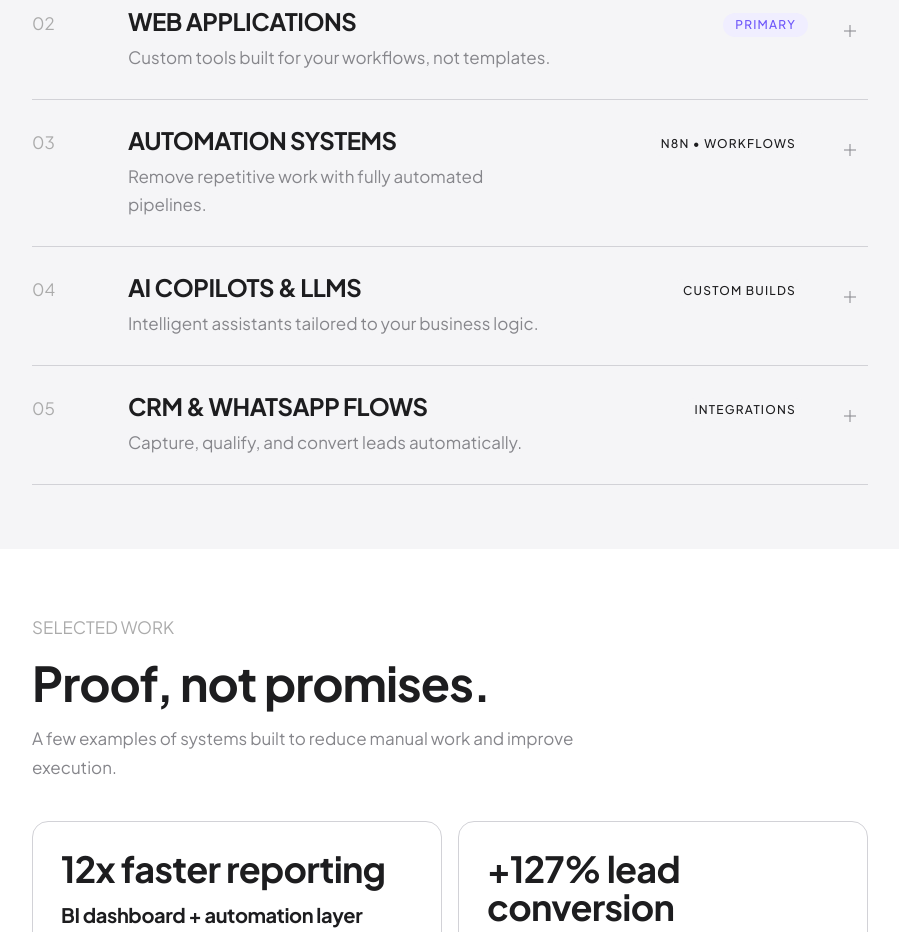
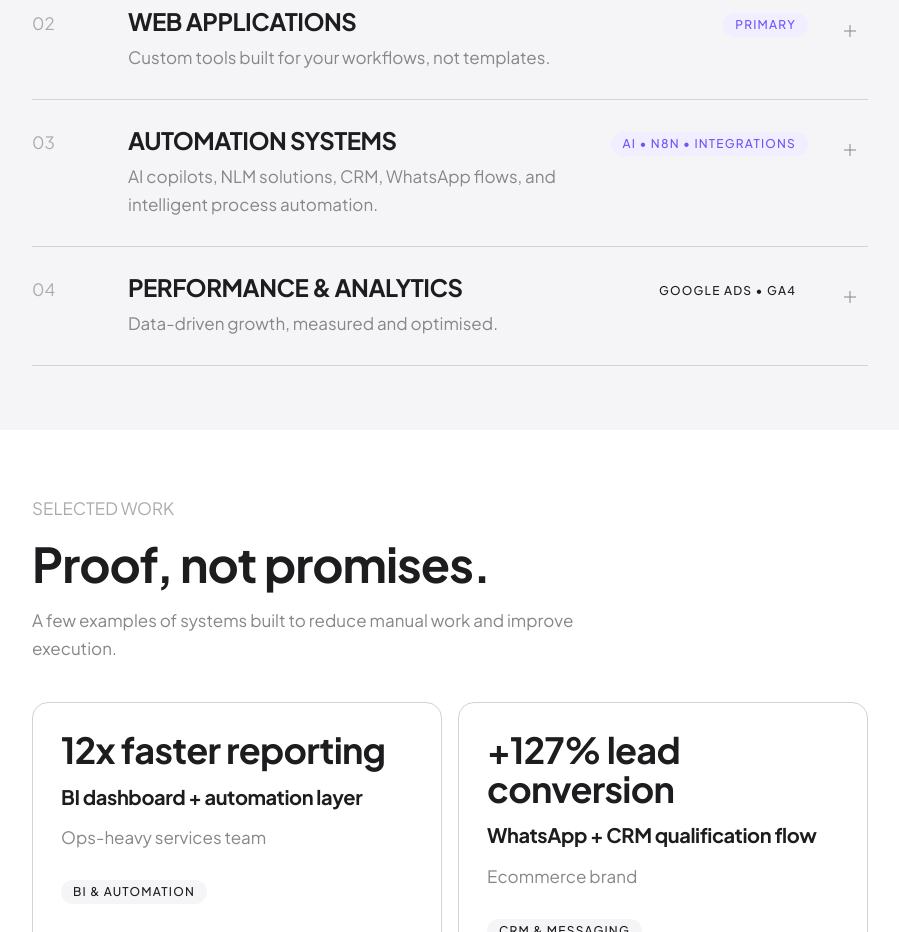
Before and after one commit to insidedopamineacademy-cmd/Business-Inside-Dopamine-Webapp, a Next.js app: page / in a window 1280 px wide. Shown: the part 1360-2292 px from the top of the page, without its empty margins (190-1089 px from the left). Built offline with nearby package versions, Linux system fonts and the light colour scheme; no server answers; the database is empty.

Commit message:
feat: service restructure — Performance & Analytics added, Automation expanded, legacy services consolidated

```diff
--- a/src/app/services/page.tsx
+++ b/src/app/services/page.tsx
@@ -23,19 +23,14 @@ const serviceBlocks = [
     description: "Custom tools for internal operations, team workflows, and client-facing utility.",
   },
   {
-    id: "strategy",
+    id: "automation",
     title: "Automation Systems",
-    description: "n8n-powered workflows and API automations that remove repetitive work.",
+    description: "AI copilots, NLM solutions, CRM systems, WhatsApp flows, n8n workflows, and intelligent process automation — our broadest and most capable service category.",
   },
   {
-    id: "ai-copilot",
-    title: "AI Copilots & LLMs",
-    description: "Custom AI systems trained around your business logic and internal use cases.",
-  },
-  {
-    id: "analytics",
-    title: "CRM & WhatsApp Flows",
-    description: "Lead capture, qualification, routing, and follow-up systems that run automatically.",
+    id: "performance-analytics",
+    title: "Performance & Analytics",
+    description: "Google Ads management, GA4, GTM, conversion tracking, and AI-powered campaign analysis — the full measurement and growth stack.",
   },
 ];
 
--- a/src/components/sections/ServicesSection.tsx
+++ b/src/components/sections/ServicesSection.tsx
@@ -36,29 +36,20 @@ const services: ServiceItem[] = [
   {
     number: "03",
     title: "AUTOMATION SYSTEMS",
-    description: "Remove repetitive work with fully automated pipelines.",
-    tag: "n8n • Workflows",
-    tagVariant: "default",
+    description: "AI copilots, NLM solutions, CRM, WhatsApp flows, and intelligent process automation.",
+    tag: "AI • n8n • Integrations",
+    tagVariant: "accent",
     detail:
-      "Automation systems connect repetitive tasks, approvals, data movement, and downstream actions into one dependable workflow. The result is less manual coordination, fewer dropped steps, and more consistent outcomes across operations. We design these flows to be resilient, auditable, and aligned to how your business actually runs day to day.",
+      "Our broadest and most capable service category. We build AI copilots and NLM solutions trained on your business logic, CRM systems that qualify and route leads automatically, WhatsApp flows that turn conversations into conversions, and n8n-powered workflows that connect every tool in your stack. The result is end-to-end intelligent process automation — less coordination overhead, fewer dropped steps, and an operation that compounds in efficiency over time.",
   },
   {
     number: "04",
-    title: "AI COPILOTS & LLMS",
-    description: "Intelligent assistants tailored to your business logic.",
-    tag: "Custom Builds",
+    title: "PERFORMANCE & ANALYTICS",
+    description: "Data-driven growth, measured and optimised.",
+    tag: "Google Ads • GA4",
     tagVariant: "default",
     detail:
-      "We build practical internal AI tools that help teams search knowledge faster, support decisions with context, and accelerate execution in recurring workflows. These copilots are shaped around your business logic, language, and process requirements, so they deliver useful operational leverage rather than novelty features that look impressive but fail in daily use.",
-  },
-  {
-    number: "05",
-    title: "CRM & WHATSAPP FLOWS",
-    description: "Capture, qualify, and convert leads automatically.",
-    tag: "Integrations",
-    tagVariant: "default",
-    detail:
-      "These flows capture inbound leads, qualify intent, route opportunities, and automate follow-up across CRM and WhatsApp touchpoints. By reducing response delays and manual handoffs, teams get a cleaner pipeline and better consistency from first contact to conversion. The system is structured to improve speed without sacrificing lead quality or control.",
+      "We build the full measurement stack — GA4, GTM, conversion tracking, and attribution — then layer Google Ads management on top. AI-powered analysis turns your data into decisions, not just reports. From initial setup to ongoing optimisation, we own the full loop: track, analyse, act, and iterate. Key inclusions: Google Ads Management, GA4 Setup & Configuration, Google Tag Manager, Conversion Tracking & Attribution, Custom Performance Dashboards, and AI Campaign Analysis.",
   },
 ];
 
--- a/src/lib/segments.ts
+++ b/src/lib/segments.ts
@@ -22,7 +22,7 @@ export const SEGMENTS: Record<string, Segment> = {
         "From knowledge copilots to intelligent dashboards — we design, build and ship AI that fits your workflow, not the other way around.",
       cta: "See our AI work",
     },
-    serviceOrder: ["ai-copilot", "dashboard", "platform", "strategy"],
+    serviceOrder: ["automation", "dashboard", "platform", "performance-analytics"],
     caseStudyTags: ["ai", "copilot", "automation"],
   },
 
@@ -36,7 +36,7 @@ export const SEGMENTS: Record<string, Segment> = {
         "We turn your raw data into executive-ready dashboards that drive real decisions — fast, beautiful, and built to scale.",
       cta: "See our dashboard work",
     },
-    serviceOrder: ["dashboard", "analytics", "platform", "ai-copilot"],
+    serviceOrder: ["dashboard", "performance-analytics", "platform", "automation"],
     caseStudyTags: ["dashboard", "analytics", "data"],
   },
 
@@ -50,7 +50,7 @@ export const SEGMENTS: Record<string, Segment> = {
         "We are the technical co-founder you need — strategy, design, and full-stack engineering under one roof.",
       cta: "See how we build",
     },
-    serviceOrder: ["platform", "strategy", "dashboard", "ai-copilot"],
+    serviceOrder: ["platform", "automation", "dashboard", "performance-analytics"],
     caseStudyTags: ["platform", "saas", "product"],
   },
 
@@ -64,7 +64,7 @@ export const SEGMENTS: Record<string, Segment> = {
         "We embed with your team to design and deliver secure, scalable digital products — with the governance your stakeholders expect.",
       cta: "Talk to our team",
     },
-    serviceOrder: ["platform", "dashboard", "ai-copilot", "strategy"],
+    serviceOrder: ["platform", "dashboard", "automation", "performance-analytics"],
     caseStudyTags: ["enterprise", "scale", "governance"],
   },
 
@@ -78,7 +78,7 @@ export const SEGMENTS: Record<string, Segment> = {
         "Inside Dopamine designs and ships dashboards, AI copilots, and full digital platforms for ambitious businesses.",
       cta: "See our work",
     },
-    serviceOrder: ["dashboard", "ai-copilot", "platform", "strategy"],
+    serviceOrder: ["dashboard", "automation", "platform", "performance-analytics"],
     caseStudyTags: [],
   },
 };
```
